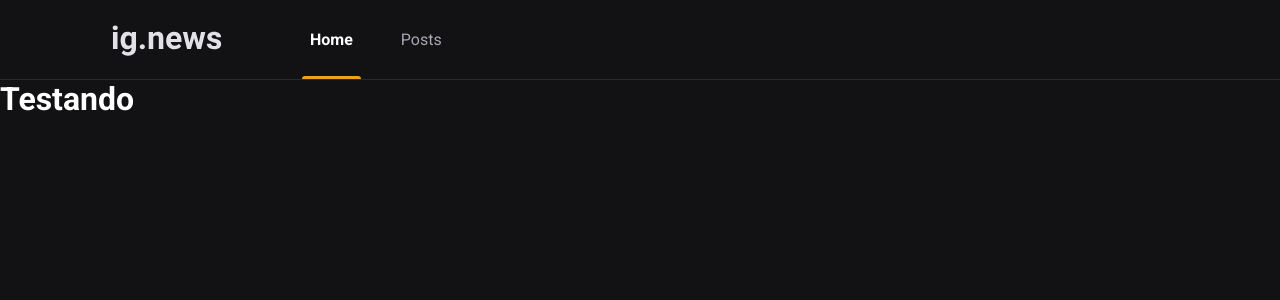
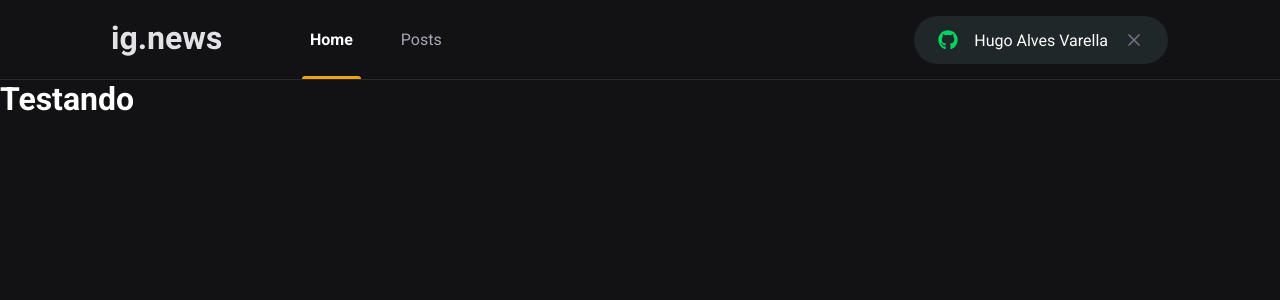
Before and after one commit to Hugovarellaa/ignews, a Next.js app: page / in a window 1280 px wide. Shown: the top 300 px of the page. Built offline with nearby package versions, Linux system fonts and the light colour scheme.

Commit message:
Components SignInButton
Criando component SignInButton e estilo

```diff
--- a/package.json
+++ b/package.json
@@ -12,6 +12,7 @@
     "next": "11.1.2",
     "react": "17.0.2",
     "react-dom": "17.0.2",
+    "react-icons": "^4.2.0",
     "sass": "^1.41.1"
   },
   "devDependencies": {
--- /dev/null
+++ b/src/components/Header/SigInButton/index.tsx
@@ -0,0 +1,26 @@
+import styles from "./styles.module.scss";
+import { FaGithub } from "react-icons/fa";
+import { FiX } from "react-icons/fi";
+
+export function SignInButton() {
+  const isLog = true
+
+  return isLog ? (
+    <button
+    type="button"
+    className={styles.signInButton}
+    >
+      <FaGithub color="var(--green-500)"/>
+      Hugo Alves Varella
+      <FiX color="var(--gray-200)" className={styles.closeIcon}/>
+    </button>
+  ) : (
+    <button
+    type="button"
+    className={styles.signInButton}
+    >
+      <FaGithub color="var(--yellow-500)"/>
+      Sign in with Github
+    </button>
+  )
+}
--- /dev/null
+++ b/src/components/Header/SigInButton/styles.module.scss
@@ -0,0 +1,29 @@
+.signInButton{
+  height: 3rem;
+  border-radius: 3rem;
+  border: 0;
+  padding: 0 1.5rem;
+  background: var(--gray-800);
+  color: var(--white);
+  display: flex;
+  align-items: center;
+  justify-content: center;
+  transition: filter 0.2s;
+
+  svg{
+    width: 20px;
+    height: 20px;
+  }
+
+  svg:first-child{
+    margin-right: 1rem;
+  }
+
+  svg.closeIcon{
+    margin-left: 1rem;
+  }
+
+  &:hover{
+    filter: brightness(0.8);
+  }
+}
--- a/src/components/Header/index.tsx
+++ b/src/components/Header/index.tsx
@@ -1,3 +1,4 @@
+import { SignInButton } from "./SigInButton";
 import styles from "./styles.module.scss";
 
 export function Header() {
@@ -6,10 +7,10 @@ export function Header() {
       <div className={styles.headerContent}>
         <img src="/images/logo.svg" alt="Logo ig.news" />
         <nav>
-          <a className={styles.active} >Home</a>
+          <a className={styles.active}>Home</a>
           <a>Posts</a>
         </nav>
-        {/* Botao de entra com github */}
+        <SignInButton />
       </div>
     </header>
   );
--- a/src/components/Header/styles.module.scss
+++ b/src/components/Header/styles.module.scss
@@ -51,4 +51,7 @@
       }
     }
   }
+  button {
+    margin-left: auto;
+  }
 }
--- a/src/styles/global.scss
+++ b/src/styles/global.scss
@@ -3,13 +3,15 @@
 
 
   --gray-100: #e1e1e6;
+  --gray-200: #737380;
   --gray-300: #a8a8b3;
   --gray-700: #29292e;
+  --gray-800: #1f2729;
   --gray-900: #121214;
 
   --cyan-500: #61dafb;
   --yellow-500: #eba417;
-
+  --green-500:#04d361;
 }
 
 @media(max-width:1080px){
```
Also changed, not shown: 2 other files (tests, documents, lock files or other folders).
